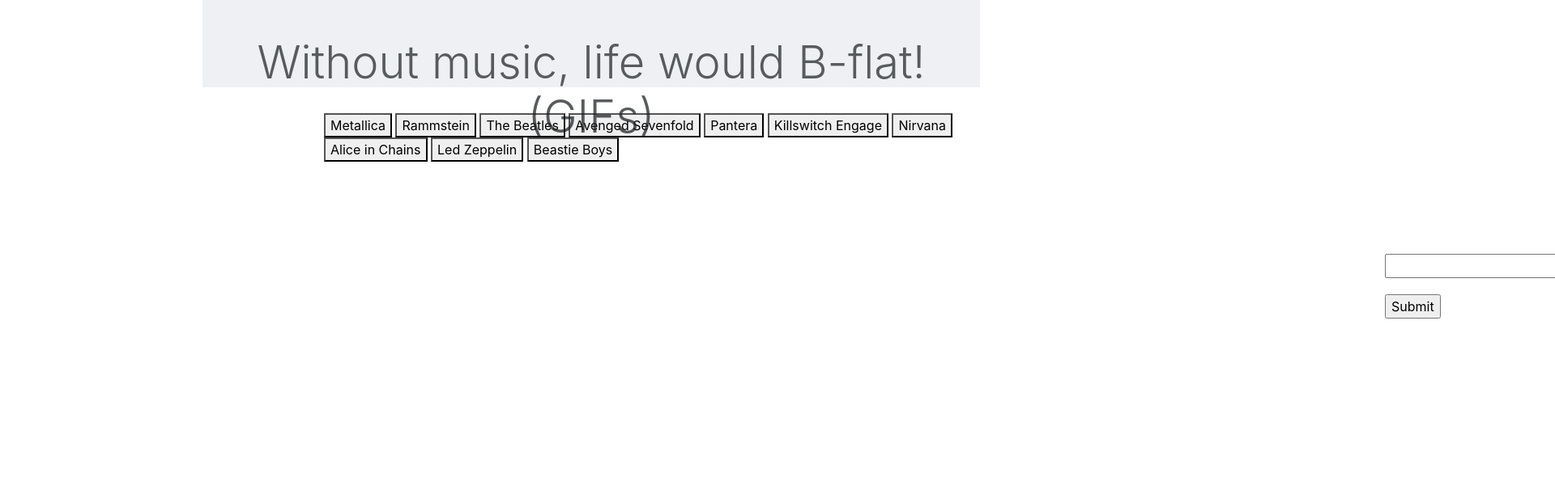
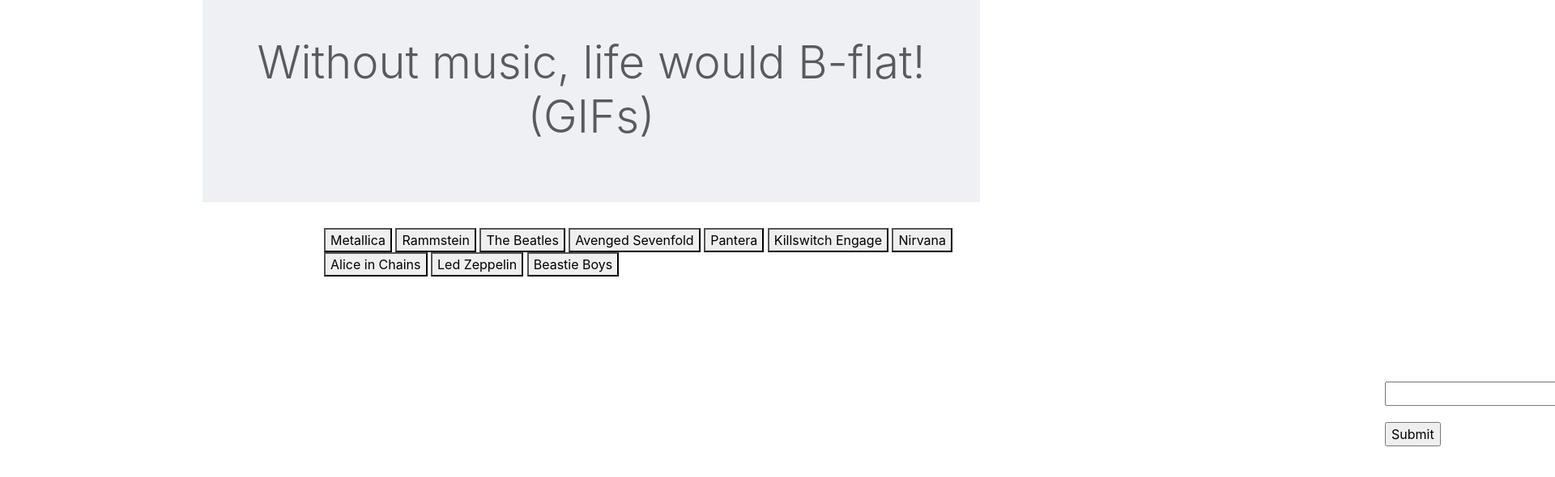
Before and after one commit to marcinpaszt/Giphy, a plain HTML site: page apindex.html in a window 1280 px wide. Shown: the top 590 px of the page at 81% size, 1920 px wide, since content can reach past the window. Drawn offline with nearby package versions, Linux system fonts and the light colour scheme.

Commit message:
bug fixes

```diff
--- a/apindex.html
+++ b/apindex.html
@@ -1,4 +1,4 @@
-<DOCTYPE <!DOCTYPE html>
+<!DOCTYPE html>
     <html>
 
     <head>
@@ -40,7 +40,7 @@
         <form id="music-form">
             <label for="music-input"></label>
             <input type="text" id="music-input">
-            <input id="addABand" type="submit" value="Submit" name="button"></input>
+            <input id="addABand" type="submit" value="Submit" name="button">
         </form>
 
         <div id="music"></div>
```
